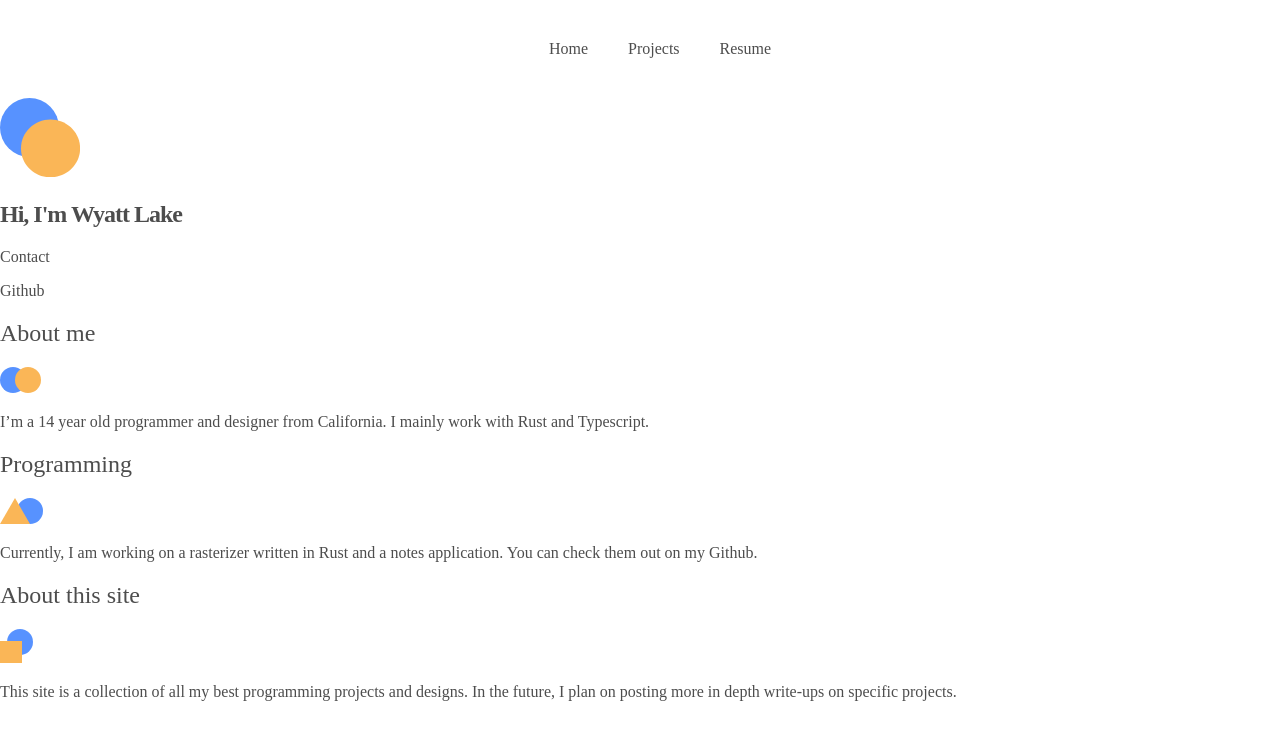
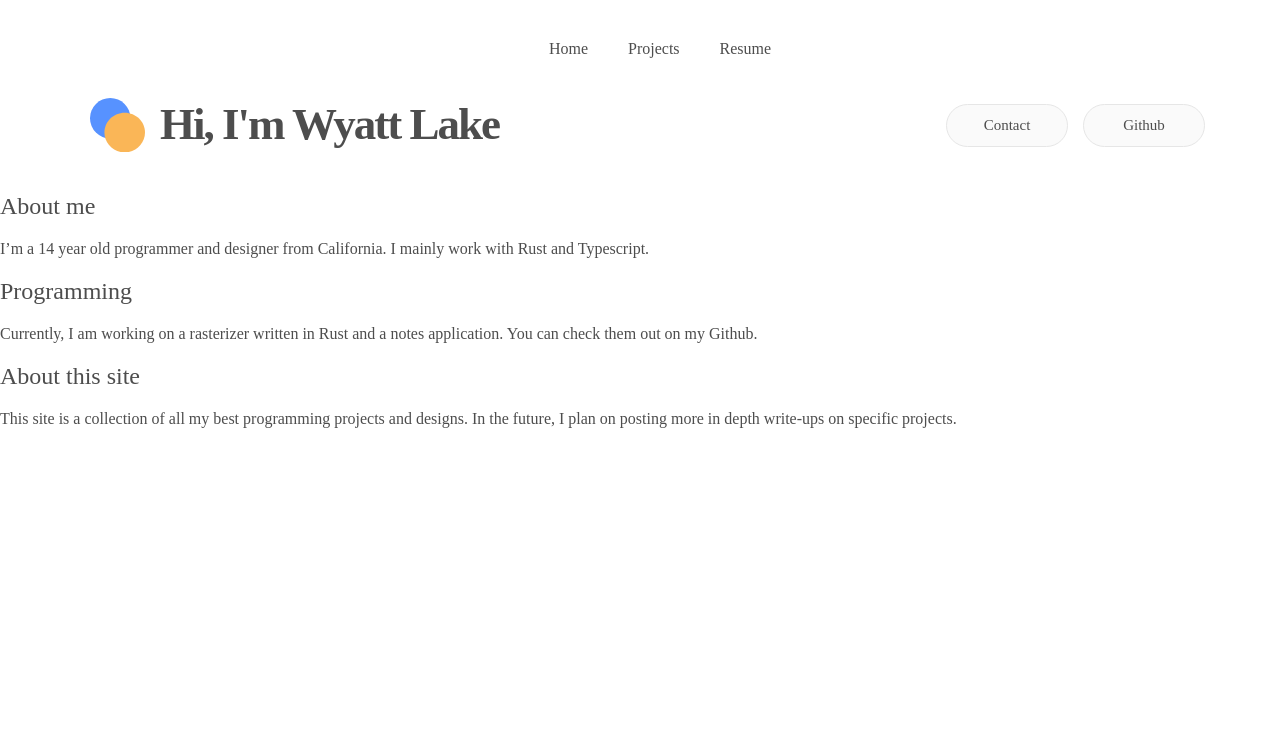
Before and after one commit to wyattlake/portfolio, a Next.js app: page / in a window 1280 px wide. Shown: the top 740 px of the page. Built offline with nearby package versions, Linux system fonts and the light colour scheme; a web font is replaced by a local one.

Commit message:
Styled navbar and header

```diff
--- /dev/null
+++ b/@types/index.d.ts
@@ -0,0 +1,5 @@
+declare module "*.png";
+declare module "*.jpg";
+declare module "*.jpeg";
+declare module "*.svg";
+declare module "*.gif";
--- a/components/Button.tsx
+++ b/components/Button.tsx
@@ -1,14 +1,35 @@
-import React, { InputHTMLAttributes } from "react";
+import React, { HTMLProps } from "react";
 import styles from "./styles/Button.module.css";
+import NextLink from "next/link";
 
-type ButtonProps = InputHTMLAttributes<HTMLInputElement> & {
+type ButtonProps = HTMLProps<HTMLDivElement> & {
     text: string;
+    width: number;
+    href?: string;
 };
 
 export const Button: React.FC<ButtonProps> = (props) => {
-    return (
-        <div {...props} className={styles.roundButton}>
-            <p className={styles.buttonText}>{props.text}</p>
-        </div>
-    );
+    if (props.href) {
+        return (
+            <NextLink href={props.href}>
+                <div
+                    {...props}
+                    className={styles.button}
+                    style={{ width: props.width }}
+                >
+                    <p className={styles.buttonText}>{props.text}</p>
+                </div>
+            </NextLink>
+        );
+    } else {
+        return (
+            <div
+                {...props}
+                className={styles.button}
+                style={{ width: props.width }}
+            >
+                <p className={styles.buttonText}>{props.text}</p>
+            </div>
+        );
+    }
 };
--- a/components/Navbar.tsx
+++ b/components/Navbar.tsx
@@ -3,10 +3,10 @@ import styles from "./styles/Navbar.module.css";
 
 export const Navbar: React.FC = () => {
     return (
-        <header className={styles.navbar}>
+        <header>
             <nav>
-                <ul>
-                    <li>
+                <ul className={styles.navbarUnorderedList}>
+                    <li className={styles.navbarList}>
                         <NextLink href="/">
                             <p className={styles.navbarText}>Home</p>
                         </NextLink>
--- a/components/styles/Button.module.css
+++ b/components/styles/Button.module.css
@@ -1,9 +1,16 @@
-.roundButton {
+.button {
     font-family: "SF Pro";
-    border-radius: 50%;
+    border-radius: 50px;
+    background-color: #fafafa;
+    border-style: solid;
+    border-width: 1px;
+    border-color: #e6e6e6;
+    text-align: center;
+    font-size: 15px;
 }
 
 .buttonText {
     color: #4d4d4d;
     font-weight: 400;
+    margin: 12px 5px;
 }
--- a/components/styles/Navbar.module.css
+++ b/components/styles/Navbar.module.css
@@ -1,10 +1,10 @@
-.navbar nav ul {
+.navbarUnorderedList {
     list-style: none;
     display: flex;
     margin: 40px 20px;
 }
 
-.navbar ul li {
+.navbarList {
     display: flex;
     margin-left: auto;
     margin-right: auto;
--- a/package.json
+++ b/package.json
@@ -5,15 +5,18 @@
     "scripts": {
         "dev": "next dev",
         "build": "next build",
-    "start": "next start"
+        "start": "next start",
+        "svg": "svgr -d components/svgs public/svgs"
     },
     "dependencies": {
         "@svgr/webpack": "^5.5.0",
+        "babel-plugin-inline-react-svg": "^1.1.2",
         "next": "10.0.6",
         "react": "17.0.1",
         "react-dom": "17.0.1"
     },
     "devDependencies": {
+        "@svgr/cli": "^5.5.0",
         "@types/node": "^14.14.25",
         "@types/react": "^17.0.1",
         "typescript": "^4.1.3"
--- a/pages/index.tsx
+++ b/pages/index.tsx
@@ -1,11 +1,8 @@
 import styles from "../styles/Home.module.css";
 import { Navbar } from "../components/Navbar";
 import { Button } from "../components/Button";
+import Logo from "../public/svgs/logo.svg";
 import Head from "next/head";
-import Logo from "../public/svgs/logo.svg";
-import Icon1 from "../public/svgs/icon1.svg";
-import Icon2 from "../public/svgs/icon2.svg";
-import Icon3 from "../public/svgs/icon3.svg";
 
 export default function Home() {
     return (
@@ -23,10 +20,26 @@ export default function Home() {
                     <Navbar />
                 </section>
                 <section className={styles.header}>
-                    <Logo />
-                    <h1 className={styles.headerText}>Hi, I'm Wyatt Lake</h1>
-                    <Button text="Contact" />
-                    <Button text="Github" />
+                    <div className={styles.headerLeft}>
+                        <div className={styles.headerLogo}>
+                            <Logo />
+                        </div>
+                        <h1 className={styles.headerText}>
+                            Hi, I'm Wyatt Lake
+                        </h1>
+                    </div>
+                    <div className={styles.headerButtons}>
+                        <Button
+                            className={styles.button}
+                            width={120}
+                            text="Contact"
+                        />
+                        <Button
+                            href="https://github.com/wyattlake"
+                            width={120}
+                            text="Github"
+                        />
+                    </div>
                 </section>
                 <section className={styles.body}>
                     <div className={styles.glassBox}>
@@ -35,7 +48,6 @@ export default function Home() {
                                 <h2 className={styles.sectionHeaderText}>
                                     About me
                                 </h2>
-                                <Icon1 className={styles.smallIcon} />
                             </div>
                             <p className={styles.sectionText}>
                                 I’m a 14 year old programmer and designer from
@@ -48,7 +60,6 @@ export default function Home() {
                                 <h2 className={styles.sectionHeaderText}>
                                     Programming
                                 </h2>
-                                <Icon2 className={styles.smallIcon} />
                             </div>
                             <p className={styles.sectionText}>
                                 Currently, I am working on a rasterizer written
@@ -61,7 +72,6 @@ export default function Home() {
                                 <h2 className={styles.sectionHeaderText}>
                                     About this site
                                 </h2>
-                                <Icon3 className={styles.smallIcon} />
                             </div>
                             <p className={styles.sectionText}>
                                 This site is a collection of all my best
--- a/styles/Home.module.css
+++ b/styles/Home.module.css
@@ -1,8 +1,36 @@
 /* Header Styles */
+.header {
+    display: flex;
+    margin: 40px 75px;
+}
+
+.headerLeft {
+    display: flex;
+}
+
+.headerButtons div {
+    margin-left: 15px;
+}
+
+.headerButtons {
+    align-self: center;
+    margin-left: auto;
+    display: flex;
+}
+
+.headerLogo {
+    width: 55px;
+    height: 55px;
+    align-self: center;
+    margin-left: 15px;
+}
+
 .headerText {
-    letter-spacing: -1px;
+    font-size: 45px;
+    letter-spacing: -2px;
     color: #4d4d4d;
     font-weight: 600;
+    margin: 0px 15px;
 }
 
 /* Section Styles */
```
Also changed, not shown: public/svgs/logo.svg, 1 other file (tests, documents, lock files or other folders). Lines whose indentation alone changed are shown as unchanged.
